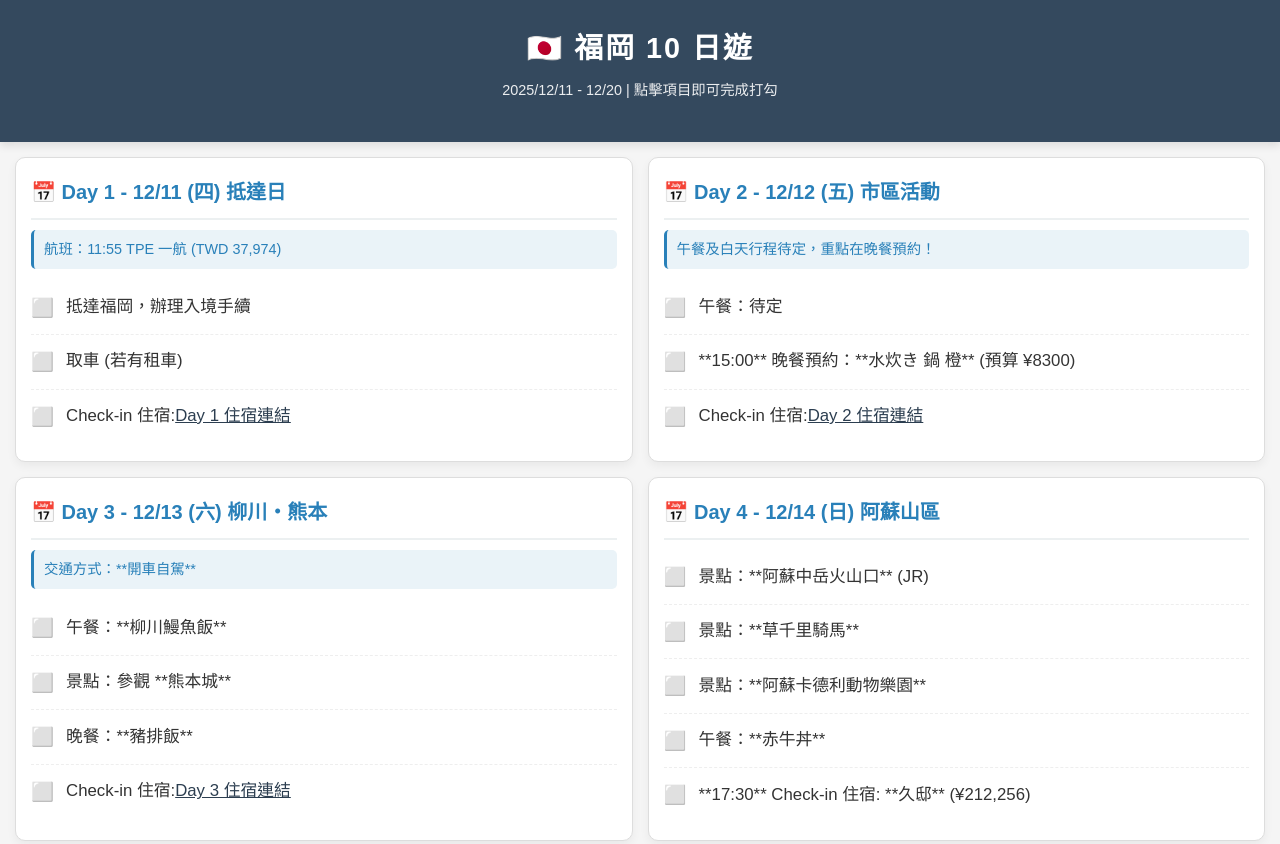
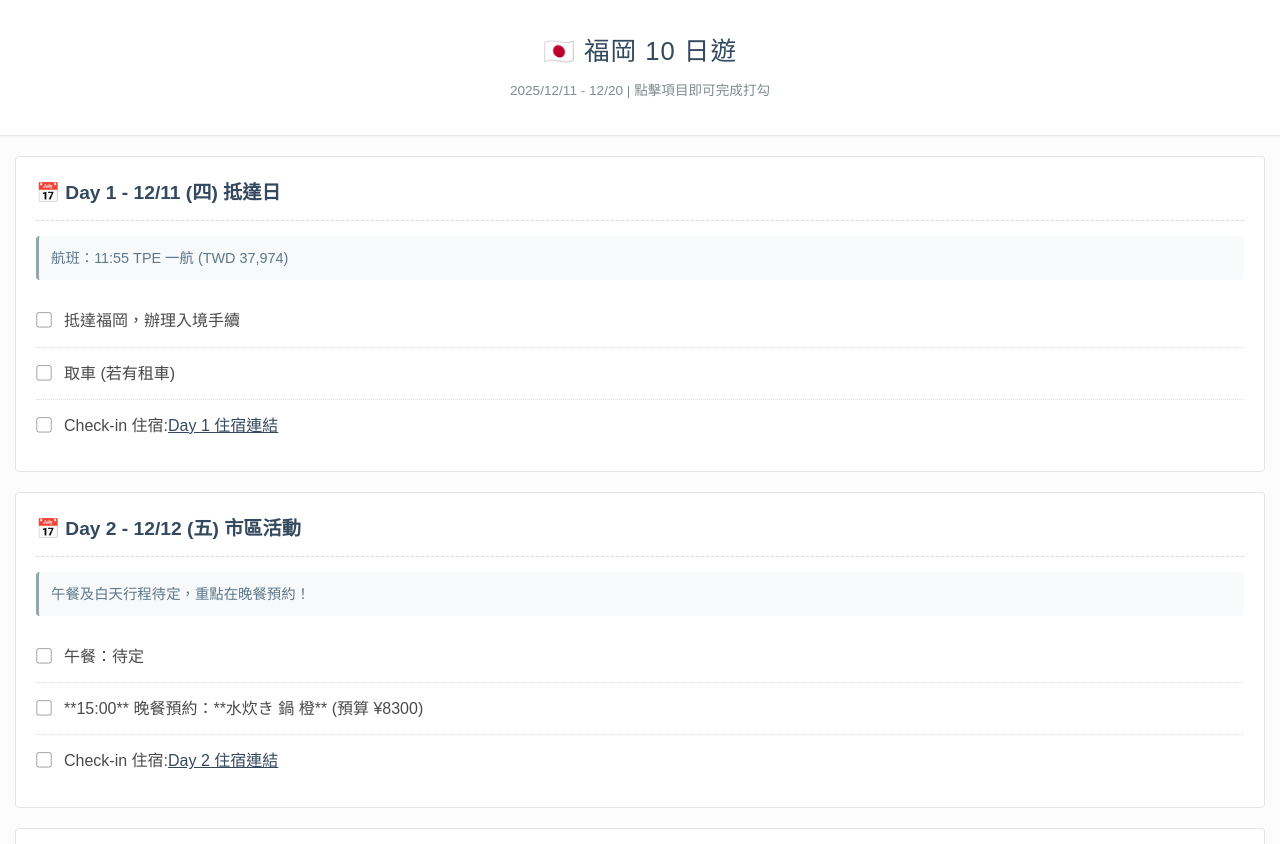
Before and after one commit to coconutPigpen/travel_tool, a plain HTML site: page index.html in a window 1280 px wide. Shown: the top 844 px of the page. Drawn offline with Linux system fonts and the light colour scheme.

Commit message:
Update style.css
 more soft

```diff
--- a/style.css
+++ b/style.css
@@ -1,76 +1,78 @@
 /* -------------------------------------- */
-/* 基礎設定 */
+/* 基礎設定 - 文青基調：柔和灰、高留白 */
 /* -------------------------------------- */
 body {
     font-family: 'Hiragino Sans', 'Hiragino Kaku Gothic Pro', 'メイリオ', Meiryo, sans-serif;
-    background-color: #f5f5f5; /* 柔和米白色背景 */
+    background-color: #fcfcfc; /* 接近純白的背景，增加留白感 */
     margin: 0;
     padding: 0;
-    color: #333;
-    line-height: 1.6;
+    color: #4a4a4a; /* 深藍灰文字 */
+    line-height: 1.7; /* 增加行距，更舒適閱讀 */
 }
 
 /* -------------------------------------- */
-/* 標頭與整體佈局 */
+/* 標頭 - 簡潔、低調 */
 /* -------------------------------------- */
 header {
-    background-color: #34495e; /* 深藍色標頭 */
-    color: white;
-    padding: 25px 15px;
+    background-color: #ffffff; /* 白色標頭 */
+    color: #34495e; /* 深藍灰文字 */
+    padding: 30px 15px 20px;
     text-align: center;
-    box-shadow: 0 4px 8px rgba(0, 0, 0, 0.1);
+    box-shadow: 0 1px 3px rgba(0, 0, 0, 0.05); /* 極柔和陰影 */
+    border-bottom: 1px solid #e9e9e9; /* 淺分隔線 */
 }
 
 header h1 {
     margin: 0;
-    font-size: 1.8em;
-    letter-spacing: 2px;
+    font-size: 1.6em;
+    letter-spacing: 1px;
+    font-weight: 500;
 }
 
 header p {
-    margin-top: 8px;
-    font-size: 0.9em;
-    opacity: 0.9;
+    margin-top: 5px;
+    font-size: 0.85em;
+    color: #7f8c8d; /* 淺灰次要文字 */
+    opacity: 1;
 }
 
 .itinerary-container {
-    padding: 15px;
+    padding: 20px 15px; /* 增加邊距留白 */
     display: grid;
-    /* 在手機上是單欄顯示 */
     grid-template-columns: 1fr;
-    gap: 15px;
+    gap: 20px;
 }
 
 /* -------------------------------------- */
-/* 日期卡片樣式 */
+/* 日期卡片 - 簡約邊框，移除強烈陰影 */
 /* -------------------------------------- */
 .day-card {
-    background-color: white;
-    border-radius: 10px;
-    padding: 18px 15px;
-    box-shadow: 0 4px 10px rgba(0, 0, 0, 0.05);
-    border: 1px solid #ddd; /* 淺灰色邊框，增加質感 */
+    background-color: #ffffff;
+    border-radius: 4px; /* 偏直角邊角 */
+    padding: 20px;
+    box-shadow: none; /* 移除陰影 */
+    border: 1px solid #e5e5e5; /* 淺灰色細邊框，突出內容 */
 }
 
 .day-card h2 {
-    color: #2980b9; /* 清爽的日系藍色 */
-    font-size: 1.25em;
+    color: #34495e; /* 使用深藍灰作為主題色 */
+    font-size: 1.2em;
     margin-top: 0;
-    border-bottom: 2px solid #ecf0f1;
+    border-bottom: 1px dashed #dcdcdc; /* 虛線分隔，文青感 */
     padding-bottom: 10px;
-    margin-bottom: 10px;
+    margin-bottom: 15px;
     font-weight: 600;
 }
 
-/* 備註/提醒 區塊 */
+/* 備註/提醒 區塊 - 低飽和度 */
 .note {
-    background-color: #eaf3f8; /* 極淺藍色背景 */
-    color: #2980b9;
-    padding: 8px 10px;
-    border-radius: 5px;
-    margin-bottom: 12px;
+    background-color: #f7f9fa; /* 極淺藍灰背景 */
+    color: #5d788c; /* 柔和的提示文字顏色 */
+    padding: 10px 12px;
+    border-radius: 4px;
+    margin-bottom: 15px;
     font-size: 0.9em;
-    border-left: 3px solid #2980b9;
+    border-left: 3px solid #95a5a6; /* 柔和的淺灰色邊條 */
 }
 
 /* -------------------------------------- */
@@ -87,10 +89,10 @@ header p {
     cursor: pointer;
     position: relative;
     transition: all 0.2s;
-    font-size: 1.05em;
+    font-size: 1em;
     display: flex;
-    align-items: center;
-    border-bottom: 1px dashed #eee; /* 虛線分隔 */
+    align-items: flex-start; /* 讓內容對齊頂部 */
+    border-bottom: 1px dotted #e0e0e0; /* 點狀分隔線 */
 }
 
 .task-list li:last-child {
@@ -98,7 +100,7 @@ header p {
 }
 
 .task-list a {
-    color: #2c3e50; /* 連結顏色 */
+    color: #34495e; /* 連結顏色 */
     text-decoration: underline;
 }
 
@@ -109,35 +111,8 @@ header p {
     background-color: transparent;
 }
 
+/* 待辦方塊與完成符號 */
 .task-list li:not(.done)::before {
-    content: '⬜'; /* 待辦方塊 */
+    content: '▢'; /* 簡潔的方塊 */
     margin-right: 12px;
-    font-size: 1.1em;
-}
-
-.task-list li.done::before {
-    content: '☑️'; /* 完成打勾符號 */
-    margin-right: 12px;
-    font-size: 1.1em;
-}
-
-/* -------------------------------------- */
-/* 預算區塊 */
-/* -------------------------------------- */
-.budget-section {
-    border-left: 5px solid #e67e22; /* 橙色強調 */
-    text-align: center;
-    margin-top: 20px;
-    padding: 20px 15px;
-}
-.budget-section h2 {
-    color: #e67e22;
-}
-
-/* 媒體查詢：平板及以上尺寸 */
-@media (min-width: 768px) {
-    .itinerary-container {
-        /* 在大螢幕上顯示兩欄 */
-        grid-template-columns: 1fr 1fr;
-    }
-}
+    font-
```
